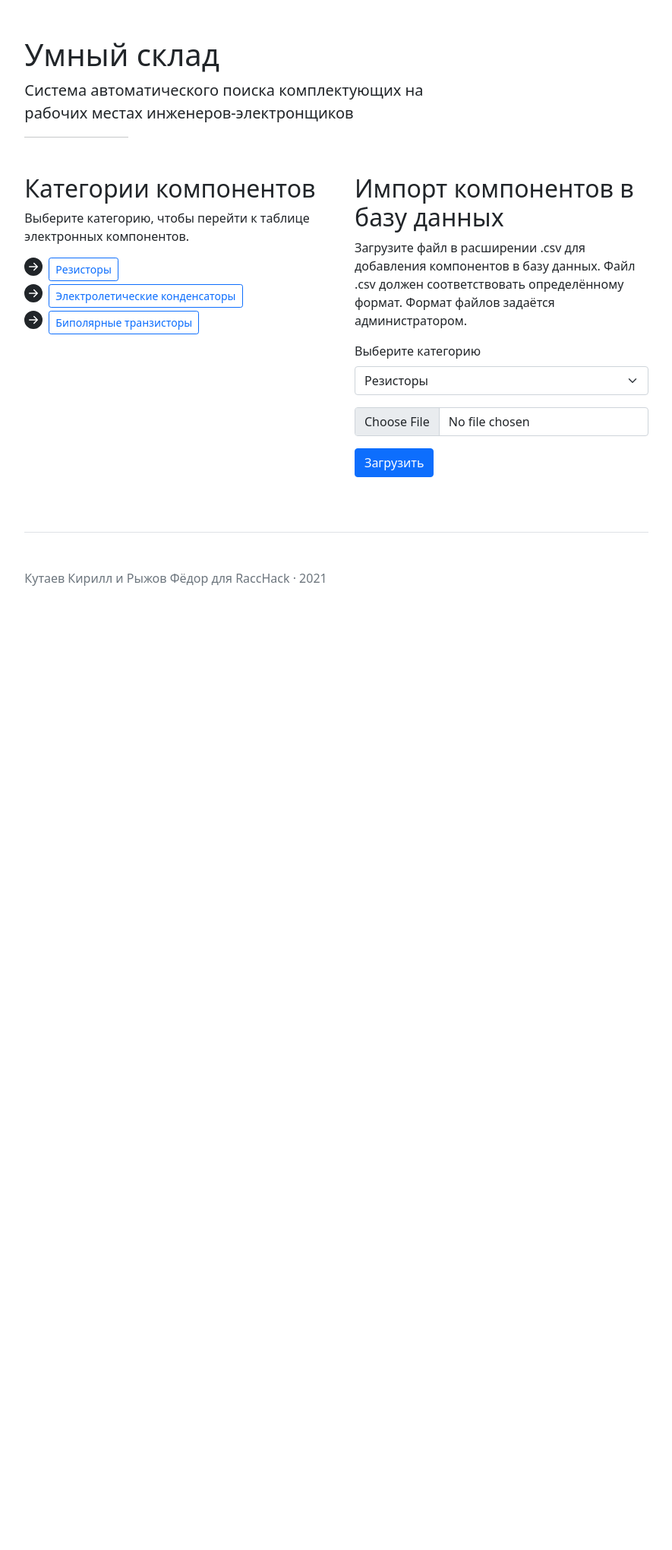
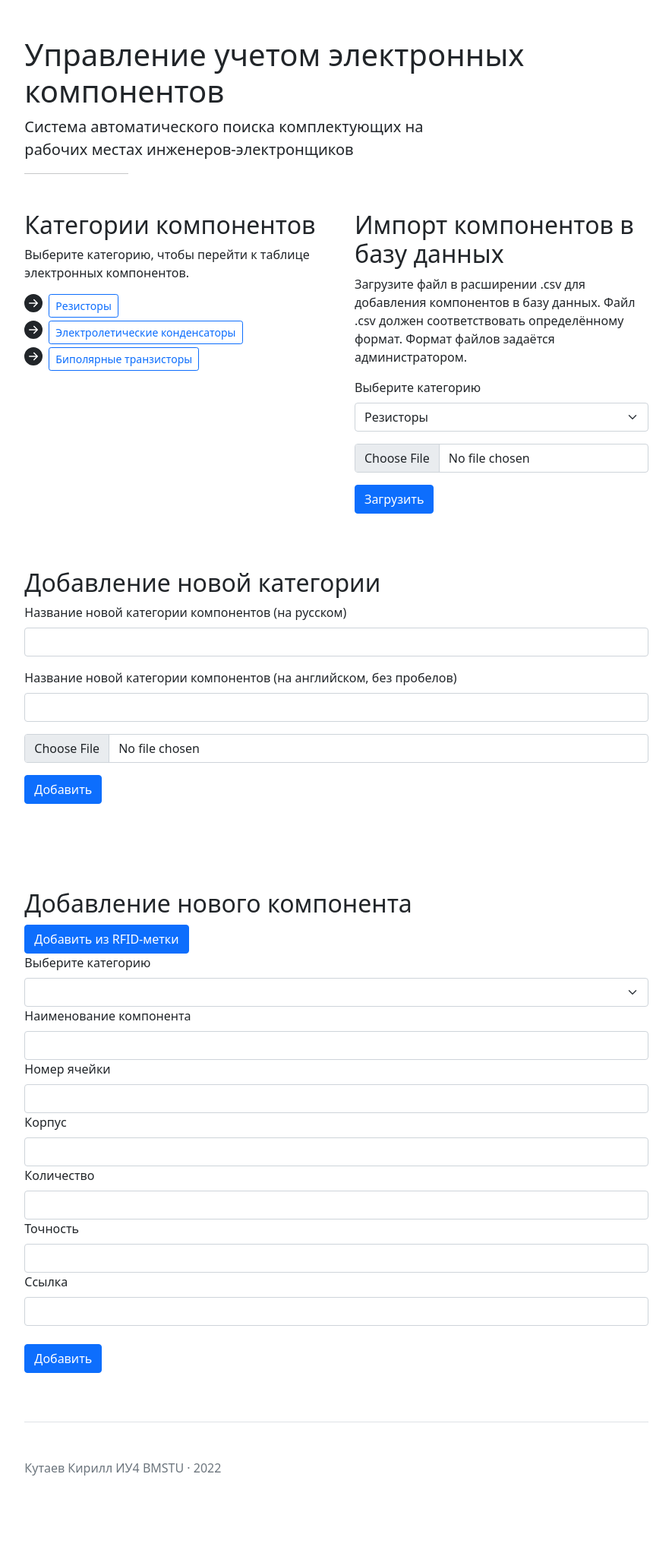
Before and after one commit to eleven5150/smart-storage, a PHP site: page / in a window 1280 px wide. Shown: the whole page at 76% size, without its empty margins (197-1082 px from the left). Before the commit the page ends 771 px from the top, so only its background shows below. Run offline with PHP 8.4, Linux system fonts and the light colour scheme; data comes from the database, SQL or seed files in the repository; lists and menus that the app fills with data are empty.

Commit message:
Added rfid

```diff
--- a/web-server/includes/config.php
+++ b/web-server/includes/config.php
@@ -16,7 +16,7 @@
             'electrolytic_capacitors' => 'Электролетические конденсаторы',
             'id' => 'id',
             'cell_number' => 'Номер ячейки',
-            'part_number' => 'Part Number',
+            'part_number' => 'Наименование',
             'package' => 'Корпус',
             'voltage' => 'Макс. напряжение, В',
             'capacitance' => 'Ёмкость, мкФ',
--- a/web-server/index.php
+++ b/web-server/index.php
@@ -7,7 +7,8 @@
 <!doctype html>
 <html>
     <head>
-        <script src="jquery-3.6.0.min.js"></script>
+        <script src="jquery-3.6.0.min.js"></script> <!-- библиотека для JS -->
+        <script src="ajax.js"></script> <!-- файл для динамической работы страницы -->
         <script type="text/javascript"> //скрипт обработки динамического импорта файлов
             function hideBtn(){
                 $('#upload').hide();
@@ -53,7 +54,7 @@
         <!-- Custom styles for this template -->
         <link href="starter-template.css" rel="stylesheet">
 
-        <title>Умный склад</title>
+        <title>Управление учетом электронных компонентов</title>
     </head>
 
     <body>
@@ -62,7 +63,7 @@
 
         <div class="col-lg-8 mx-auto p-3 py-md-5">
             <main>
-                <h1>Умный склад</h1>
+                <h1>Управление учетом электронных компонентов</h1>
                 <p class="fs-5 col-md-8">Cистема автоматического поиска комплектующих на рабочих местах инженеров-электронщиков</p>
                 <hr class="col-3 col-md-2 mb-5">
                 <div class="row g-5">
@@ -129,23 +130,73 @@
                     <iframe id="hiddenframe" name="hiddenframe" style="width:0px; height:0px; border:0px"></iframe>
                 </div>
 
-                <!--
-                Форма добавления новой категории компонентов
-                <div>
+
+<!--                Форма добавления новой категории компонентов-->
+
                     <form action="/new_category.php" method="post" enctype="multipart/form-data">
-                        <p><strong>Название новой категории компонентов (на русском)</strong><br>
-                        <input type="text" size="40" name="new_cat_ru">
+                        <h2>Добавление новой категории</h2>
+                        <div class="form-group">
+                            <label class="form-label">Название новой категории компонентов (на русском)</label>
+                        <input class="form-control" type="text" size="40" name="new_cat_ru">
                         </p>
-                        <p><strong>Название новой категории компонентов (на английском, без пробелов)</strong><br>
-                        <input type="text" size="40" name="new_cat">
+                                <label class="form-label">Название новой категории компонентов (на английском, без пробелов)</label>
+                        <input class="form-control" type="text" size="40" name="new_cat">
                         </p>
                         <p>
-                        <input type="file" name="uploadfile">
-                        <input type="submit" value="Загрузить">
+                        <input class="form-control" type="file" name="uploadfile">
+                            <p>
+                        <input class="btn btn-primary" type="submit" value="Добавить">
                         </p>
+                        </div>
                     </form>
-                </div>
-                -->
+
+
+                    <div id="result_form"></div>
+                    <form action="/new_component.php" method="post" enctype="multipart/form-data">
+                        <h2>Добавление нового компонента</h2>
+
+                        <div class="form-group">
+                            <button class="btn btn-primary" type="button" id="rfid" value="Добавить из RFID" onclick="sendAjaxForm('result_form', 'rfid', 'rfid.php');">
+                                Добавить из RFID-метки
+                            </button>
+                            <br>
+                            <label class="form-label">Выберите категорию</label>
+                            <select class="form-select" name="cat_id" id="cat_id">
+                                <?php
+                                while($cat = mysqli_fetch_assoc($result)) {
+                                    ?>
+                                    <option value="<?php echo $cat['category_name'] ?>"><?php echo $config[$cat['category_name']][$cat['category_name']]; ?></option>
+                                    <?php
+                                }
+                                ?>
+                            </select>
+                            <label class="form-label">Наименование компонента</label>
+                            <input class="form-control" type="text" size="40" name="new_cat_ru">
+
+                            <label class="form-label">Номер ячейки</label>
+                            <input class="form-control" type="text" size="40" name="new_cat_ru">
+
+                            <label class="form-label">Корпус</label>
+                            <input class="form-control" type="text" size="40" name="new_cat_ru">
+
+                            <label class="form-label">Количество</label>
+                            <input class="form-control" type="text" size="40" name="new_cat_ru">
+
+                            <label class="form-label">Точность</label>
+                            <input class="form-control" type="text" size="40" name="new_cat_ru">
+
+                            <label class="form-label">Ссылка</label>
+                            <input class="form-control" type="text" size="40" name="new_cat_ru">
+                            <br>
+                            <p>
+                                <input class="btn btn-primary" type="submit" value="Добавить">
+                            </p>
+
+
+                        </div>
+                    </form>
+
+
 
                 <?php
                     mysqli_close($connection);
@@ -154,7 +205,7 @@
             </main>
 
         <footer class="pt-5 my-5 text-muted border-top">
-            Кутаев Кирилл и Рыжов Фёдор для RaccHack &middot; 2021
+            Кутаев Кирилл ИУ4 BMSTU &middot; 2022
         </footer>
     </body>
 </html>
--- a/web-server/send.php
+++ b/web-server/send.php
@@ -29,8 +29,8 @@
 //             $transmColour->setBlue($_POST["B"]);
 //             $transm->setColour($transmColour);
 //             $serString = $transm->SerializeToString();
-                $xy = $_POST["x_coordinate"] * 10 + $_POST["y_coordinate"];
-             fwrite($newSocket, $xy); // send data to STM32
+                $xy = $_POST["cell_number"];
+                fwrite($newSocket, $xy); // send data to STM32
 //             $received = new Respond_t();
 //             $received->mergeFromString(fread($newSocket, 4096)); // Respond from STM32
 
```
Also changed, not shown: web-server/add.php (+14 -3 lines), web-server/category.php (+5 -6 lines), web-server/rfid.php (added, +44 -0 lines).
